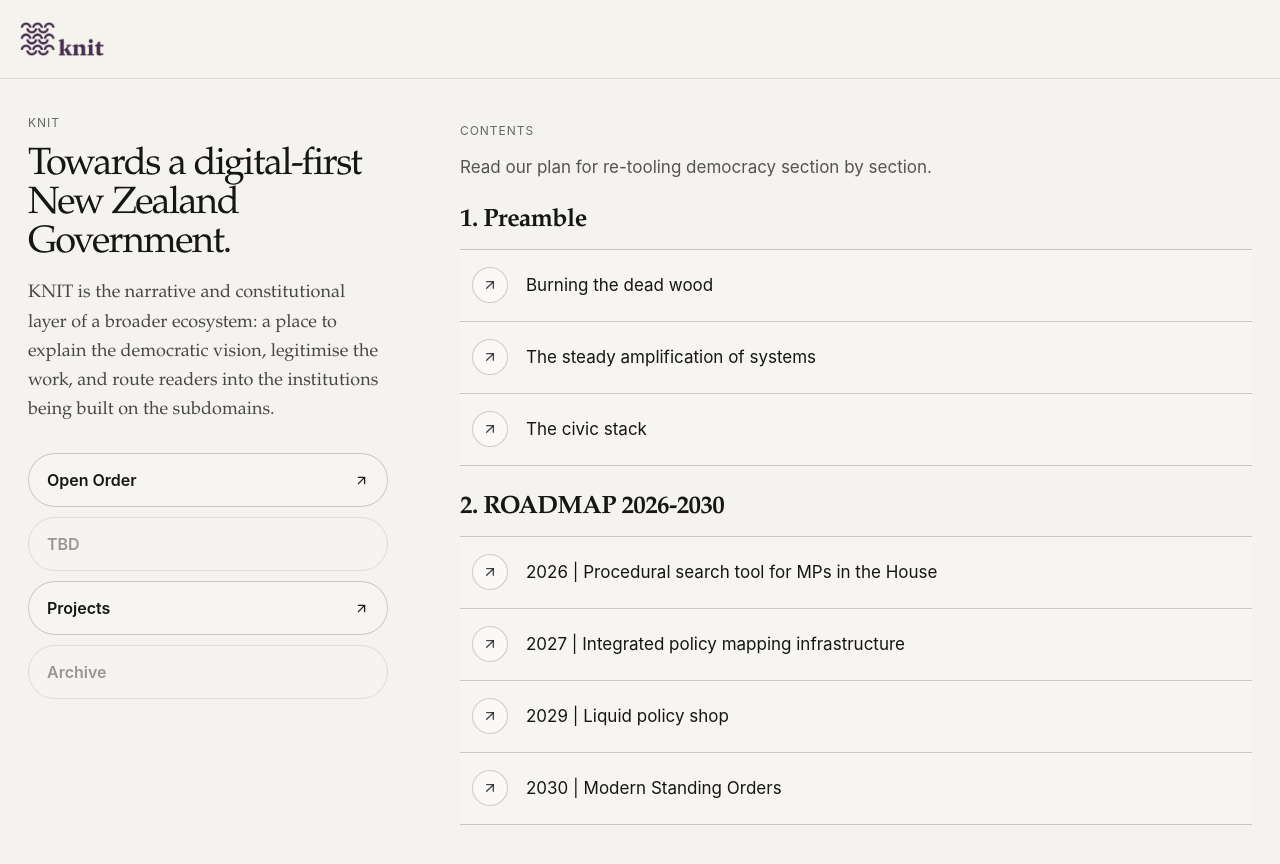
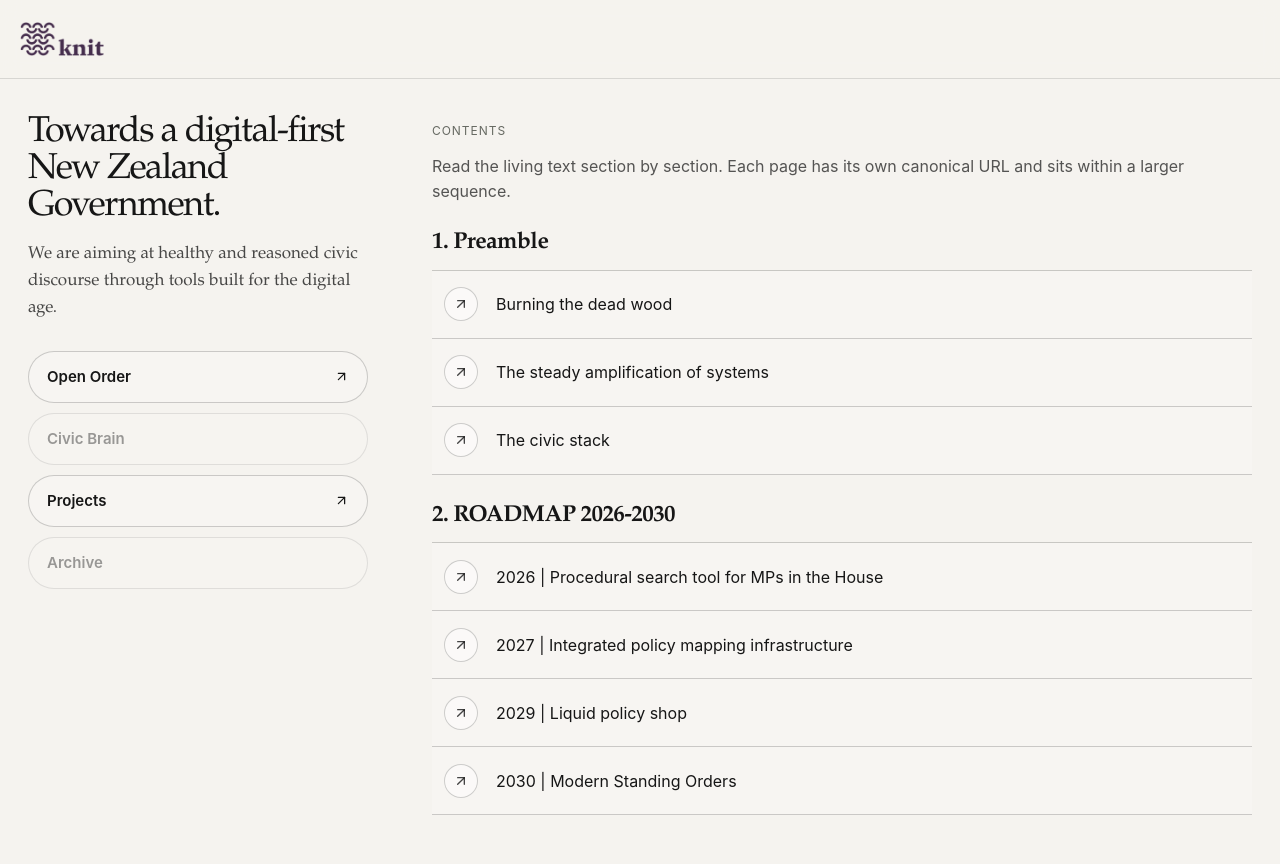
Before and after one commit to KNIT-NZ/knit, a Next.js app: page / in a window 1280 px wide. Shown: the top 864 px of the page. Built offline with nearby package versions, Linux system fonts and the light colour scheme.

Commit message:
ns polish

```diff
--- a/app/[slug]/page.tsx
+++ b/app/[slug]/page.tsx
@@ -38,9 +38,6 @@ export default async function SectionPage({
         <article className="readingArticleCentered">
           <header className="readingHeader">
             <h1>{section.title}</h1>
-            {section.description ? (
-              <p className="sectionDescription">{section.description}</p>
-            ) : null}
           </header>
 
           <div className="proseShell">
--- a/app/globals.css
+++ b/app/globals.css
@@ -6,7 +6,7 @@
   --line: rgba(22, 22, 22, 0.13);
   --line-strong: rgba(22, 22, 22, 0.2);
   --accent: #111111;
-  --max-reading-width: 820px;
+  --max-reading-width: 760px;
   --home-max-width: 1320px;
   --sans:
     ui-sans-serif, -apple-system, BlinkMacSystemFont, "Inter", "Segoe UI",
@@ -97,7 +97,7 @@ button {
 
 .topBarTopLabel {
   font-family: var(--sans);
-  font-size: 14px;
+  font-size: 13px;
   line-height: 1.1;
   font-weight: 700;
   margin-bottom: 4px;
@@ -107,7 +107,7 @@ button {
 
 .topBarBottomLabel {
   font-family: var(--sans);
-  font-size: 17px;
+  font-size: 16px;
   line-height: 1.15;
   font-weight: 600;
   color: rgba(22, 22, 22, 0.72);
@@ -123,7 +123,7 @@ button {
   width: 100%;
   display: grid;
   grid-template-columns: repeat(var(--progress-segments, 1), 1fr);
-  gap: 16px;
+  gap: 14px;
 }
 
 .bookProgressSegment {
@@ -164,8 +164,8 @@ button {
   margin: 0 auto;
   padding: 36px 28px 96px;
   display: grid;
-  grid-template-columns: 360px minmax(0, 1fr);
-  gap: 72px;
+  grid-template-columns: 340px minmax(0, 1fr);
+  gap: 64px;
 }
 
 .homeSidebar {
@@ -179,8 +179,7 @@ button {
 }
 
 .homeSidebarEyebrow,
-.sectionLabel,
-.tocOverlayPart {
+.sectionLabel {
   font-family: var(--sans);
   text-transform: uppercase;
   letter-spacing: 0.08em;
@@ -191,7 +190,7 @@ button {
 
 .homeTitle {
   margin: 0 0 16px;
-  font-size: 38px;
+  font-size: 36px;
   line-height: 1.03;
   letter-spacing: -0.04em;
   font-weight: 500;
@@ -199,8 +198,8 @@ button {
 
 .homeIntro {
   margin: 0;
-  font-size: 18px;
-  line-height: 1.62;
+  font-size: 17px;
+  line-height: 1.58;
   color: rgba(22, 22, 22, 0.78);
 }
 
@@ -210,7 +209,7 @@ button {
 }
 
 .projectRailItem {
-  min-height: 54px;
+  min-height: 52px;
   border: 1px solid var(--line-strong);
   border-radius: 999px;
   padding: 0 18px;
@@ -220,7 +219,7 @@ button {
   justify-content: space-between;
   gap: 12px;
   font-family: var(--sans);
-  font-size: 16px;
+  font-size: 15px;
   font-weight: 600;
 }
 
@@ -248,8 +247,8 @@ button {
 .homeDescription {
   max-width: 760px;
   font-family: var(--sans);
-  font-size: 17px;
-  line-height: 1.58;
+  font-size: 16px;
+  line-height: 1.56;
   color: rgba(22, 22, 22, 0.72);
 }
 
@@ -260,7 +259,7 @@ button {
 
 .tocGroupHeader h2 {
   margin: 0 0 14px;
-  font-size: 25px;
+  font-size: 23px;
   line-height: 1.12;
   letter-spacing: -0.025em;
   font-weight: 600;
@@ -272,17 +271,17 @@ button {
 
 .tocRow {
   display: grid;
-  grid-template-columns: 50px minmax(0, 1fr);
+  grid-template-columns: 48px minmax(0, 1fr);
   gap: 16px;
   align-items: center;
-  min-height: 72px;
+  min-height: 68px;
   border-bottom: 1px solid var(--line-strong);
   background: rgba(255, 255, 255, 0.18);
 }
 
 .tocRowIcon {
-  width: 36px;
-  height: 36px;
+  width: 34px;
+  height: 34px;
   margin-left: 12px;
   border: 1px solid var(--line-strong);
   border-radius: 999px;
@@ -294,18 +293,18 @@ button {
 }
 
 .tocRowBody {
-  padding: 14px 18px 14px 0;
+  padding: 12px 18px 12px 0;
   min-width: 0;
 }
 
 .tocRowTitle {
   font-family: var(--sans);
-  font-size: 17px;
+  font-size: 16px;
   line-height: 1.3;
 }
 
 .readingShell {
-  padding: 36px 20px 120px;
+  padding: 28px 20px 72px;
 }
 
 .readingArticleCentered {
@@ -314,22 +313,22 @@ button {
 }
 
 .readingHeader {
-  margin-bottom: 40px;
+  margin-bottom: 34px;
   text-align: left;
 }
 
 .readingHeader h1 {
   margin: 0;
-  font-size: clamp(50px, 6.2vw, 68px);
+  font-size: clamp(46px, 5.8vw, 62px);
   line-height: 0.99;
-  letter-spacing: -0.045em;
+  letter-spacing: -0.04em;
   font-weight: 500;
 }
 
 .sectionDescription {
-  margin-top: 16px;
-  max-width: 700px;
-  font-size: 20px;
+  margin-top: 14px;
+  max-width: 660px;
+  font-size: 18px;
   line-height: 1.5;
   color: rgba(22, 22, 22, 0.76);
 }
@@ -341,23 +340,23 @@ button {
 .proseShell p,
 .proseShell li,
 .proseShell blockquote {
-  font-size: 22px;
-  line-height: 1.7;
-  margin: 0 0 1.1em;
+  font-size: 20px;
+  line-height: 1.68;
+  margin: 0 0 1.08em;
 }
 
 .proseShell h2 {
-  margin-top: 2.5em;
-  margin-bottom: 0.7em;
-  font-size: 36px;
+  margin-top: 2.4em;
+  margin-bottom: 0.68em;
+  font-size: 33px;
   line-height: 1.08;
-  letter-spacing: -0.028em;
+  letter-spacing: -0.025em;
 }
 
 .proseShell h3 {
-  margin-top: 2.15em;
-  margin-bottom: 0.65em;
-  font-size: 28px;
+  margin-top: 2.1em;
+  margin-bottom: 0.62em;
+  font-size: 26px;
   line-height: 1.14;
   letter-spacing: -0.02em;
 }
@@ -365,7 +364,7 @@ button {
 .proseShell ul,
 .proseShell ol {
   padding-left: 1.25em;
-  margin-bottom: 1.4em;
+  margin-bottom: 1.3em;
 }
 
 .proseShell blockquote {
@@ -376,7 +375,7 @@ button {
 
 .proseShell code {
   font-family: ui-monospace, SFMono-Regular, Menlo, monospace;
-  font-size: 0.92em;
+  font-size: 0.9em;
   background: rgba(22, 22, 22, 0.06);
   padding: 0.1em 0.25em;
   border-radius: 4px;
@@ -393,8 +392,8 @@ button {
 }
 
 .footnotesSection {
-  margin-top: 72px;
-  padding-top: 28px;
+  margin-top: 64px;
+  padding-top: 24px;
   border-top: 1px solid var(--line);
 }
 
@@ -501,7 +500,7 @@ button {
   grid-template-columns: 28px minmax(0, 1fr) 32px;
   align-items: center;
   gap: 16px;
-  min-height: 58px;
+  min-height: 56px;
   padding: 8px 0 12px;
 }
 
@@ -514,7 +513,7 @@ button {
 
 .tocOverlayGroupTitle {
   font-family: var(--sans);
-  font-size: 24px;
+  font-size: 22px;
   line-height: 1.2;
   font-weight: 700;
   letter-spacing: -0.02em;
@@ -546,7 +545,7 @@ button {
   align-items: center;
   justify-content: space-between;
   gap: 18px;
-  min-height: 68px;
+  min-height: 64px;
   padding: 14px 0;
   border-bottom: 1px solid var(--line);
 }
@@ -576,7 +575,7 @@ button {
 
 .tocOverlayItemTitle {
   font-family: var(--sans);
-  font-size: 17px;
+  font-size: 16px;
   line-height: 1.3;
   color: var(--text);
 }
@@ -603,20 +602,19 @@ button {
 }
 
 .nextSectionBar {
-  border-top: 1px solid var(--line);
-  background: rgba(255, 255, 255, 0.22);
-  margin-top: 56px;
+  margin-top: 48px;
 }
 
 .nextSectionBarInner {
-  max-width: 1480px;
+  max-width: var(--max-reading-width);
   margin: 0 auto;
-  min-height: 176px;
-  padding: 32px 110px;
+  min-height: 150px;
+  padding: 28px 0;
   display: flex;
   align-items: center;
   justify-content: space-between;
-  gap: 32px;
+  gap: 28px;
+  border-top: 1px solid var(--line);
 }
 
 .nextSectionMeta {
@@ -625,7 +623,7 @@ button {
 
 .nextSectionLabel {
   font-family: var(--sans);
-  font-size: 17px;
+  font-size: 16px;
   line-height: 1.2;
   font-weight: 700;
   margin-bottom: 8px;
@@ -633,16 +631,16 @@ button {
 
 .nextSectionTitle {
   font-family: var(--sans);
-  font-size: 21px;
+  font-size: 19px;
   line-height: 1.3;
   color: rgba(22, 22, 22, 0.72);
 }
 
 .nextSectionButton {
   flex: 0 0 auto;
-  min-width: 180px;
-  height: 80px;
-  padding: 0 34px;
+  min-width: 164px;
+  height: 72px;
+  padding: 0 30px;
   border-radius: 999px;
   background: #000;
   color: #fff;
@@ -651,7 +649,7 @@ button {
   justify-content: center;
   gap: 10px;
   font-family: var(--sans);
-  font-size: 24px;
+  font-size: 22px;
   font-weight: 700;
 }
 
@@ -666,7 +664,7 @@ button {
 
 .standardPageInner h1 {
   margin: 0 0 16px;
-  font-size: 54px;
+  font-size: 46px;
   line-height: 1;
   letter-spacing: -0.04em;
   font-weight: 500;
@@ -674,8 +672,8 @@ button {
 
 .standardLead {
   max-width: 760px;
-  font-size: 22px;
-  line-height: 1.6;
+  font-size: 19px;
+  line-height: 1.58;
   color: rgba(22, 22, 22, 0.76);
 }
 
@@ -687,22 +685,36 @@ button {
 
 .projectPageCard {
   display: block;
-  padding: 24px;
+  padding: 22px;
   border: 1px solid var(--line-strong);
   background: rgba(255, 255, 255, 0.25);
 }
 
+.projectPageCardTop {
+  display: flex;
+  align-items: center;
+  justify-content: space-between;
+  gap: 16px;
+}
+
+.projectPageCard.disabled {
+  color: rgba(22, 22, 22, 0.42);
+  background: rgba(255, 255, 255, 0.1);
+  border-color: rgba(22, 22, 22, 0.1);
+  cursor: default;
+}
+
 .projectPageCard h2 {
-  margin: 0 0 10px;
-  font-size: 28px;
+  margin: 0 0 8px;
+  font-size: 24px;
   line-height: 1.1;
 }
 
 .projectPageCard p {
   margin: 0;
   font-family: var(--sans);
-  font-size: 16px;
-  line-height: 1.55;
+  font-size: 15px;
+  line-height: 1.52;
   color: var(--muted);
 }
 
@@ -719,18 +731,18 @@ button {
 
 @media (max-width: 980px) {
   .nextSectionBarInner {
-    padding: 28px 24px;
-    min-height: 148px;
+    min-height: 138px;
+    padding: 24px 0;
   }
 
   .nextSectionButton {
-    min-width: 156px;
-    height: 70px;
-    font-size: 21px;
+    min-width: 148px;
+    height: 66px;
+    font-size: 20px;
   }
 
   .nextSectionTitle {
-    font-size: 19px;
+    font-size: 18px;
   }
 }
 
@@ -745,18 +757,18 @@ button {
   }
 
   .readingHeader h1 {
-    font-size: clamp(44px, 12vw, 60px);
+    font-size: clamp(40px, 11vw, 54px);
   }
 
   .sectionDescription {
-    font-size: 20px;
+    font-size: 18px;
   }
 
   .proseShell p,
   .proseShell li,
   .proseShell blockquote {
-    font-size: 21px;
-    line-height: 1.68;
+    font-size: 19px;
+    line-height: 1.64;
   }
 
   .tocRow {
@@ -791,7 +803,7 @@ button {
   }
 
   .homeTitle {
-    font-size: 36px;
+    font-size: 34px;
   }
 
   .tocOverlayPanel {
@@ -809,10 +821,10 @@ button {
   }
 
   .tocOverlayGroupTitle {
-    font-size: 21px;
+    font-size: 20px;
   }
 
   .tocOverlayItemTitle {
-    font-size: 16px;
+    font-size: 15px;
   }
 }
--- a/app/layout.tsx
+++ b/app/layout.tsx
@@ -1,7 +1,7 @@
 import "./globals.css";
 
 export const metadata = {
-  title: "KNIT",
+  title: "knit",
   description: "A living doctrine for decentralised democratic infrastructure.",
 };
 
--- a/app/page.tsx
+++ b/app/page.tsx
@@ -2,29 +2,7 @@ import Link from "next/link";
 import { ArrowUpRight } from "lucide-react";
 import TopBar from "@/components/TopBar";
 import { manifest } from "@/content/manifest";
-
-const projectLinks = [
-  {
-    title: "Open Order",
-    href: "https://open-order.knit.nz",
-    enabled: true,
-  },
-  {
-    title: "TBD",
-    href: "https://tbd.knit.nz",
-    enabled: false,
-  },
-  {
-    title: "Projects",
-    href: "/projects",
-    enabled: true,
-  },
-  {
-    title: "Archive",
-    href: "/archive",
-    enabled: false,
-  },
-];
+import { projectLinks } from "@/content/projects";
 
 export default function HomePage() {
   const grouped = groupManifest();
@@ -36,12 +14,9 @@ export default function HomePage() {
       <main className="homeShell">
         <aside className="homeSidebar">
           <div className="homeSidebarCard">
-            <div className="homeSidebarEyebrow">KNIT</div>
             <h1 className="homeTitle">Towards a digital-first New Zealand Government.</h1>
             <p className="homeIntro">
-              KNIT is the narrative and constitutional layer of a broader ecosystem:
-              a place to explain the democratic vision, legitimise the work, and route
-              readers into the institutions being built on the subdomains.
+              We are aiming at healthy and reasoned civic discourse through tools built for the digital age.
             </p>
           </div>
 
@@ -52,8 +27,8 @@ export default function HomePage() {
                   key={item.title}
                   href={item.href}
                   className="projectRailItem"
-                  target={item.href.startsWith("http") ? "_blank" : undefined}
-                  rel={item.href.startsWith("http") ? "noreferrer" : undefined}
+                  target={item.external ? "_blank" : undefined}
+                  rel={item.external ? "noreferrer" : undefined}
                 >
                   <span className="projectRailLabel">{item.title}</span>
                   <ArrowUpRight size={15} />
@@ -75,7 +50,8 @@ export default function HomePage() {
           <div className="homeSectionHeader">
             <div className="sectionLabel">Contents</div>
             <div className="homeDescription">
-              Read our plan for re-tooling democracy section by section.
+              Read the living text section by section. Each page has its own canonical URL
+              and sits within a larger sequence.
             </div>
           </div>
 
--- a/components/TopBar.tsx
+++ b/components/TopBar.tsx
@@ -8,7 +8,7 @@ export default function TopBar({
   currentSlug,
   rightSlot,
   logoSrc = "/logo-horizontal.png",
-  logoAlt = "KNIT",
+  logoAlt = "knit",
 }: {
   topLabel?: string;
   bottomLabel?: string;
@@ -21,7 +21,7 @@ export default function TopBar({
     <header className="topBar">
       <div className="topBarInner">
         <div className="topBarLeft">
-          <Link href="/" className="brand" aria-label="KNIT home">
+          <Link href="/" className="brand" aria-label="knit home">
             <Image
               src={logoSrc}
               alt={logoAlt}
--- /dev/null
+++ b/content/projects.ts
@@ -0,0 +1,38 @@
+export type ProjectLink = {
+  title: string;
+  href: string;
+  enabled: boolean;
+  external?: boolean;
+  description?: string;
+};
+
+export const projectLinks: ProjectLink[] = [
+  {
+    title: "Open Order",
+    href: "https://openorder.knit.nz",
+    enabled: true,
+    external: true,
+    description: "Procedural search and civic Parliamentary infrastructure.",
+  },
+  {
+    title: "Civic Brain",
+    href: "https://tbd.knit.nz",
+    enabled: false,
+    external: true,
+    description: "Psychometric civic engagement engine.",
+  },
+  {
+    title: "Projects",
+    href: "/projects",
+    enabled: true,
+    external: false,
+    description: "Overview of the ecosystem.",
+  },
+  {
+    title: "Archive",
+    href: "/archive",
+    enabled: false,
+    external: false,
+    description: "Future publications and supporting material.",
+  },
+];
--- a/lib/content.ts
+++ b/lib/content.ts
@@ -30,7 +30,6 @@ export function getSectionBySlug(slug: string): SectionData | null {
     slug,
     title: data.title ?? manifestItem.title,
     part: data.part ?? manifestItem.part,
-    description: data.description ?? manifestItem.description,
     order: data.order ?? manifestItem.order,
     content,
   };
--- a/lib/types.ts
+++ b/lib/types.ts
@@ -2,7 +2,6 @@ export type ManifestItem = {
   slug: string;
   title: string;
   part?: string;
-  description?: string;
   order: number;
 };
 
@@ -10,7 +9,6 @@ export type SectionData = {
   slug: string;
   title: string;
   part?: string;
-  description?: string;
   order: number;
   content: string;
 };
```
Also changed, not shown: app/projects/page.tsx (+31 -20 lines).
